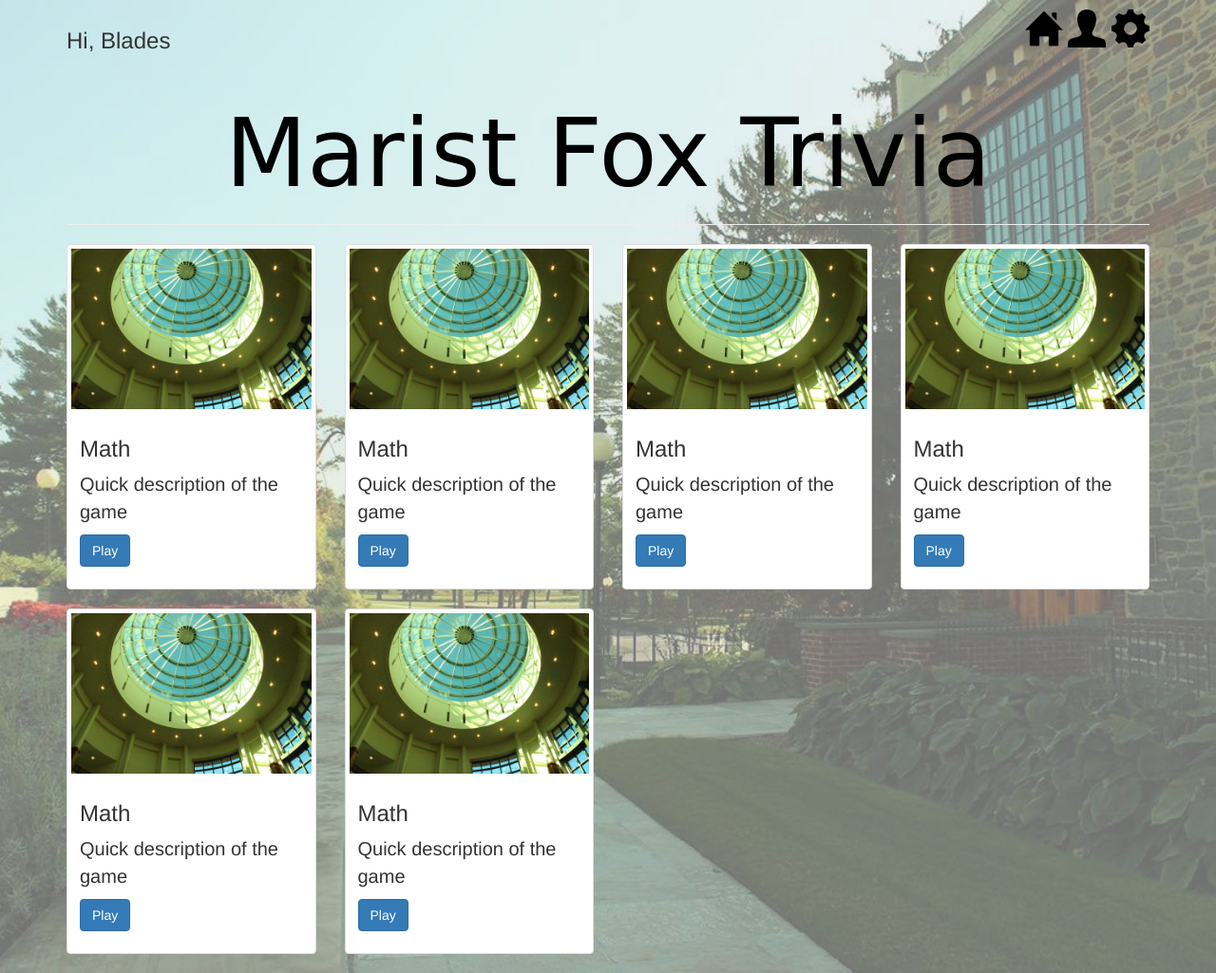
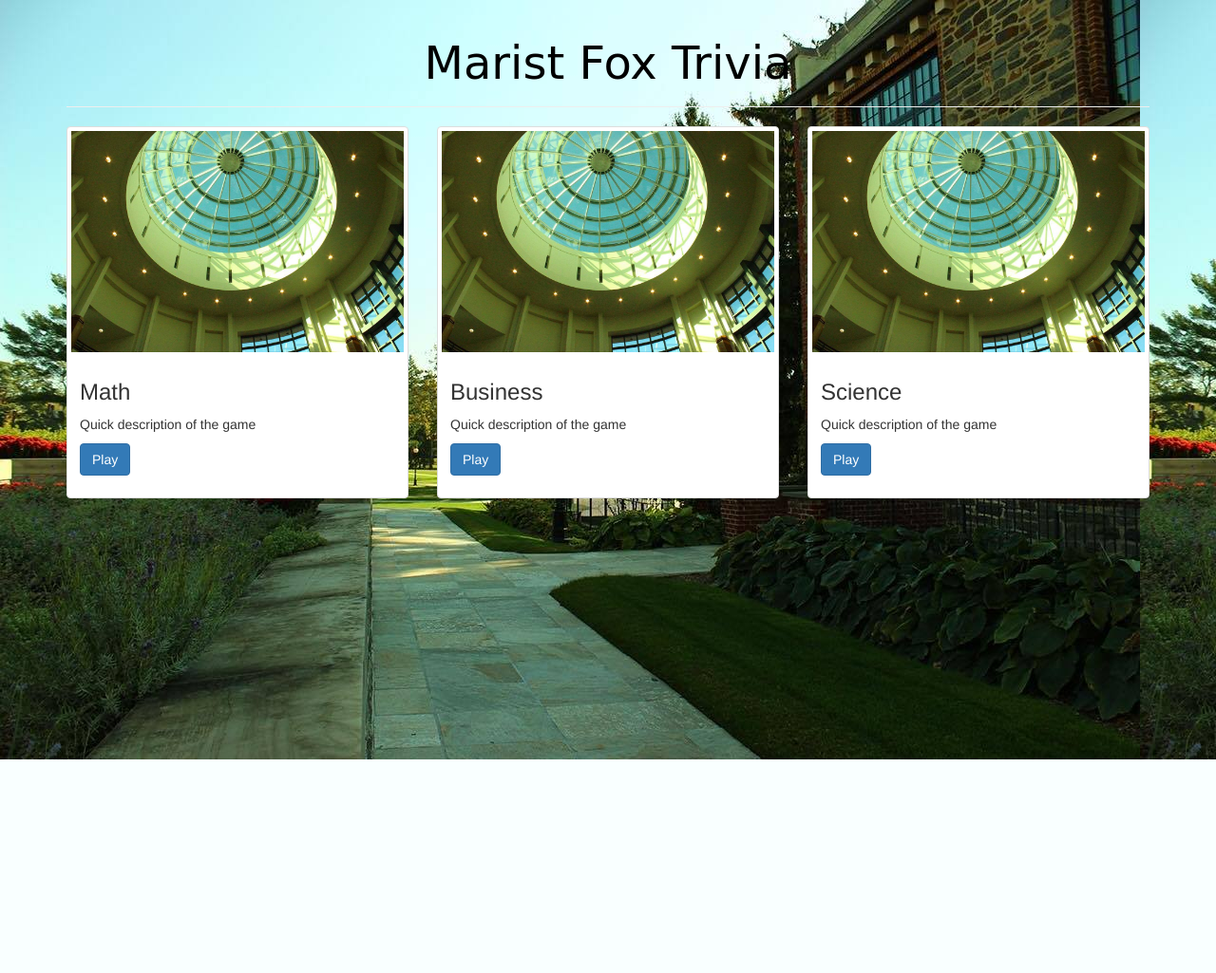
Before and after one commit to francesco96/TriviaGame, a PHP site: page /homePage.php in a window 1280 px wide. Shown: the whole page at 95% size. After the commit the page ends 800 px from the top, so only its background shows below. Run offline with PHP 8.4, Linux system fonts and the light colour scheme; some libraries are stand-ins or nearby versions.

Commit message:
Revert "Made pages look better"
This reverts commit 58f4d759072e74cc6096c0928c425943d235410d.

```diff
--- a/Pages/homePage.php
+++ b/Pages/homePage.php
@@ -12,54 +12,53 @@
     <!-- The above 3 meta tags *must* come first in the head; any other head content must come *after* these tags -->
     <title>Login/Register</title>
 
-
-	<link rel="stylesheet" type="text/css" href="https://maxcdn.bootstrapcdn.com/bootstrap/3.3.7/css/bootstrap.min.css">
-	<script src="https://ajax.googleapis.com/ajax/libs/jquery/3.1.1/jquery.min.js"></script>
-    <script src="https://maxcdn.bootstrapcdn.com/bootstrap/3.3.7/js/bootstrap.min.js"></script>
-	<link href="style/general.css" rel="stylesheet" type="text/css">
+    <!-- Bootstrap -->
+    <link href="lib/bootstrap/css/bootstrap.css" rel="stylesheet">
+	<script src="https://ajax.googleapis.com/ajax/libs/jquery/1.12.4/jquery.min.js"></script>
+	<script src="lib/bootstrap/js/bootstrap.min.js"></script>
+	<script src="lib/Jquery/jquery-3.1.1.min.js"></script>
+	<script href="style/general.css" rel="stylesheet" type="text/css"></script>
 
 
+    <!-- HTML5 shim and Respond.js for IE8 support of HTML5 elements and media queries -->
+    <!-- WARNING: Respond.js doesn't work if you view the page via file:// -->
   </head>
-  <body>
+  <body background ="marist_pic2.jpg">
 	<div class="container">
-		<div class="row">
-            <div class="col-sm-6" id="currentUser">
-				<h3>Hi, Blades</h3>
-			</div>
-			<div class="col-sm-6" id="utilities">
-                <!-- Utility Icons Here -->
-                <a type="button" href="loginPage.php"><img src="img/home.png" width="40px" alt="Home" title="Home"></a>
-                <img src="img/profile.png" width="40px" alt="Profile" title="Profile">
-                <img src="img/settings.png" width="40px" alt="Settings" title="Settings">
-            </div>
-        </div>
 		<div class="page-header text-center" id="pg_header">
-			<h1><font face="Comic sans MS" color="black">Marist Fox Trivia</font><br /></h1>
+			<h1><font face="Comic sans MS" size="40px" color="black">Marist Fox Trivia</font><br /></h1>
 		</div>
 		<div class="row">
-		<?php
-                                $numberOfGames = 6;
-                                //$categories = ["Social Studies", "Science", "Math", "English", "PhysEd", "Health", "Art", "Music", "Business", "Computers"];
-                                //$colors = ["#1abc9c", "#2ecc71", "#3498db", "#9b59b6", "#f1c40f", "#e67e22", "#e74c3c", "#ecf0f1", "#16a085", "#27ae60", "#2980b9", "#8e44ad", "#f39c12", "#d35400", "#c0392b", "#bdc3c7"];
-                                //$apothem = 250;
-                                //$base = (2 * $apothem) * tan(deg2rad(180 / $numberOfCategories));
-                                //$borderWidth = "border-width:" . $apothem . "px " . ($base / 2) . "px 0 " . ($base / 2) . "px;";
-                                //$transformOrigin = "transform-origin: " . ($base / 2) . "px " . $apothem . "px;";
-                                //$marginLeft = "margin-left: " . (250 - ($base / 2)) . "px;";
-
-                                for ($i = 0; $i < $numberOfGames; $i++) {
-	                                echo "<div class='col-sm-6 col-md-3'>
-											<div class='thumbnail'>
-												<img src='img/marist_pic3.jpg'>
-												<div class='caption'>
-													<h3>Math</h3>
-													<p>Quick description of the game</p>
-													<p><a href='#' class='btn btn-primary' role='button'>Play</a></p>
-												</div>
-											</div>
-										</div>";
-								}
-        ?>
+			<div class="col-sm-6 col-md-4">
+				<div class="thumbnail">
+					<img src="marist_pic3.jpg">
+					<div class="caption">
+						<h3>Math</h3>
+						<p>Quick description of the game</p>
+						<p><a href="#" class="btn btn-primary" role="button">Play</a></p>
+					</div>
+				</div>
+			</div>
+			<div class="col-sm-6 col-md-4">
+				<div class="thumbnail">
+					<img src="marist_pic3.jpg">
+					<div class="caption">
+						<h3>Business</h3>
+						<p>Quick description of the game</p>
+						<p><a href="#" class="btn btn-primary" role="button">Play</a></p>
+					</div>
+				</div>
+			</div>
+			<div class="col-sm-6 col-md-4">
+				<div class="thumbnail">
+					<img src="marist_pic3.jpg">
+					<div class="caption">
+						<h3>Science</h3>
+						<p>Quick description of the game</p>
+						<p><a href="#" class="btn btn-primary" role="button">Play</a></p>
+					</div>
+				</div>
+			</div>
 		</div>
 	</div>
 
--- a/Pages/style/general.css
+++ b/Pages/style/general.css
@@ -1,24 +1,6 @@
-body{
-	font-face: "Comic sans MS";
-	font-color: black;
-	font-size: 20px;
-    background-image: url('../img/marist_pic2.jpg');
-    background-repeat: no-repeat;
-    background-position: center;
-    background-size: cover;
-    box-shadow: inset 0 0 0 1000px rgba(225,225,225,0.5);
+html {
 }
-h1{
-	font-size: 100px;
+body {
+	background-image: url("marist_pic4.jpg");
+	background-repeat: no-repeat;
 }
-h2{
-	font-size: 40px;
-}
-#utilities{
-    text-align: right;
-    padding-top: 10px;
-}
-#currentUser{
-	text-align: left;
-    padding-top: 10px;
-}
```
Also changed, not shown: Pages/index.php (deleted, +0 -43 lines), Pages/loginPage.php (+13 -8 lines), Pages/style/landing.css (deleted, +0 -32 lines), Pages/img/home.png (deleted), Pages/img/profile.png (deleted), Pages/img/settings.png (deleted), Pages/marist_pic.jpg (renamed from Pages/img/marist_pic.jpg), Pages/marist_pic2.jpg (renamed from Pages/img/marist_pic2.jpg), Pages/marist_pic3.jpg (renamed from Pages/img/marist_pic3.jpg), Pages/marist_pic4.jpg (renamed from Pages/img/marist_pic4.jpg).
